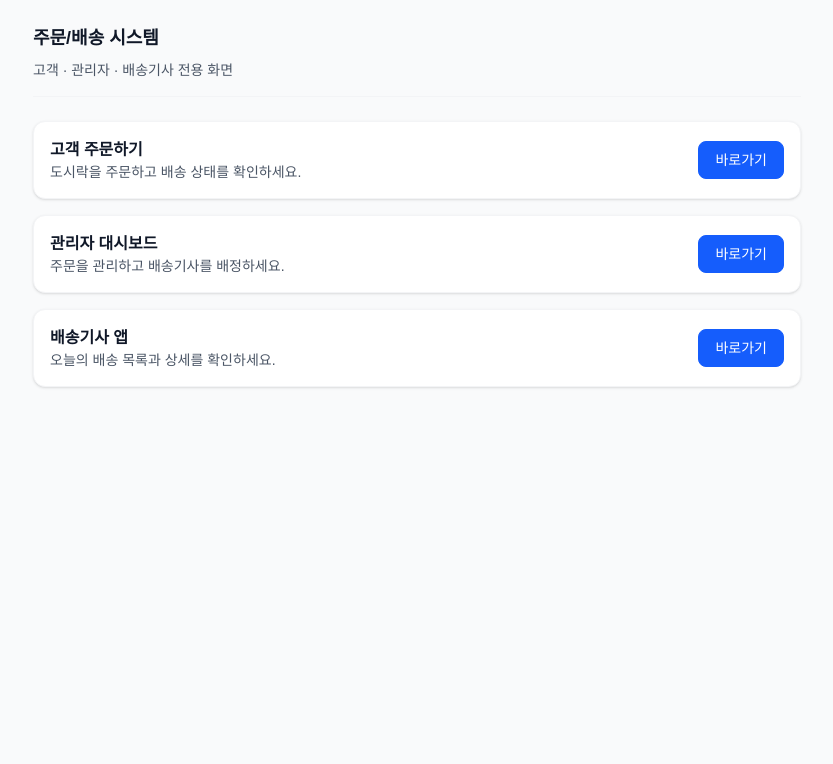
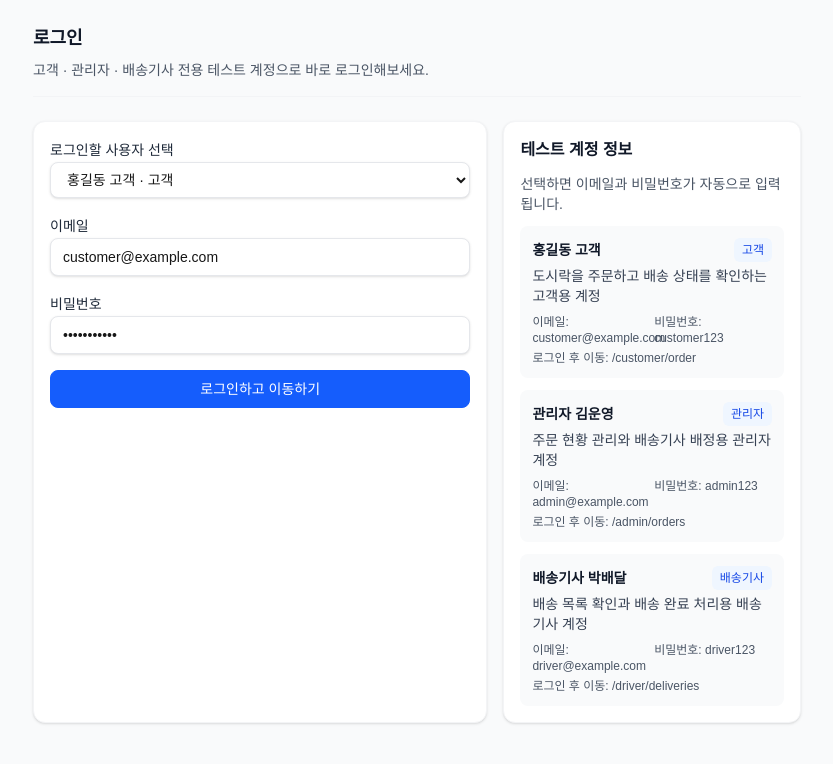
Before and after one commit to soohyun4747/vacation-dosirak-order, a Next.js app: page / in a window 1280 px wide. Shown: the top 764 px of the page, without its empty margins (223-1056 px from the left). Built offline with nearby package versions, Linux system fonts and the light colour scheme.

Commit message:
Add login landing page with mock user accounts

```diff
--- a/app/page.tsx
+++ b/app/page.tsx
@@ -1,32 +1,139 @@
-import Link from 'next/link';
+'use client';
+
+import { FormEvent, useMemo, useState } from 'react';
+import { useRouter } from 'next/navigation';
 import { Button } from '../src/components/common/Button';
 import { Card } from '../src/components/common/Card';
+import { Input } from '../src/components/common/Input';
 import { PageHeader } from '../src/components/common/PageHeader';
+import { Select } from '../src/components/common/Select';
+import { mockUsers, roleLabels } from '../src/mock/users';
 
-const roles = [
-  { title: '고객 주문하기', href: '/customer/order', desc: '도시락을 주문하고 배송 상태를 확인하세요.' },
-  { title: '관리자 대시보드', href: '/admin/orders', desc: '주문을 관리하고 배송기사를 배정하세요.' },
-  { title: '배송기사 앱', href: '/driver/deliveries', desc: '오늘의 배송 목록과 상세를 확인하세요.' },
-];
+const findUserById = (id: string) => mockUsers.find((user) => user.id === id);
 
 export default function Home() {
+  const router = useRouter();
+  const defaultUser = useMemo(() => mockUsers[0], []);
+  const [selectedUserId, setSelectedUserId] = useState(defaultUser?.id ?? '');
+  const [email, setEmail] = useState(defaultUser?.email ?? '');
+  const [password, setPassword] = useState(defaultUser?.password ?? '');
+  const [error, setError] = useState('');
+
+  const handleSubmit = (event: FormEvent<HTMLFormElement>) => {
+    event.preventDefault();
+    const matched = mockUsers.find(
+      (user) => user.email === email.trim() && user.password === password.trim(),
+    );
+
+    if (matched) {
+      setError('');
+      router.push(matched.redirect);
+      return;
+    }
+
+    setError('이메일 혹은 비밀번호가 올바르지 않습니다. 아래의 테스트 계정 정보를 확인해주세요.');
+  };
+
   return (
     <div className="space-y-6">
-      <PageHeader title="주문/배송 시스템" description="고객 · 관리자 · 배송기사 전용 화면" />
-      <div className="grid gap-4">
-        {roles.map((role) => (
-          <Card key={role.title}>
-            <div className="flex items-center justify-between gap-4">
-              <div>
-                <h2 className="text-base font-semibold text-gray-900">{role.title}</h2>
-                <p className="text-sm text-gray-600">{role.desc}</p>
-              </div>
-              <Link href={role.href}>
-                <Button className="whitespace-nowrap">바로가기</Button>
-              </Link>
+      <PageHeader title="로그인" description="고객 · 관리자 · 배송기사 전용 테스트 계정으로 바로 로그인해보세요." />
+
+      <div className="grid gap-4 md:grid-cols-5">
+        <Card className="md:col-span-3">
+          <form onSubmit={handleSubmit} className="space-y-4">
+            <div className="space-y-2">
+              <label className="text-sm font-medium text-gray-800" htmlFor="mock-user-select">
+                로그인할 사용자 선택
+              </label>
+              <Select
+                id="mock-user-select"
+                value={selectedUserId}
+                onChange={(event) => {
+                  const user = findUserById(event.target.value);
+                  setSelectedUserId(event.target.value);
+                  if (user) {
+                    setEmail(user.email);
+                    setPassword(user.password);
+                    setError('');
+                  }
+                }}
+              >
+                {mockUsers.map((user) => (
+                  <option key={user.id} value={user.id}>
+                    {`${user.name} · ${roleLabels[user.role]}`}
+                  </option>
+                ))}
+              </Select>
             </div>
-          </Card>
-        ))}
+
+            <div className="space-y-2">
+              <label className="text-sm font-medium text-gray-800" htmlFor="email">
+                이메일
+              </label>
+              <Input
+                id="email"
+                name="email"
+                value={email}
+                onChange={(event) => setEmail(event.target.value)}
+                placeholder="mock 계정 이메일"
+                type="email"
+                required
+              />
+            </div>
+
+            <div className="space-y-2">
+              <label className="text-sm font-medium text-gray-800" htmlFor="password">
+                비밀번호
+              </label>
+              <Input
+                id="password"
+                name="password"
+                value={password}
+                onChange={(event) => setPassword(event.target.value)}
+                placeholder="mock 계정 비밀번호"
+                type="password"
+                required
+              />
+            </div>
+
+            {error && <p className="text-sm text-red-600">{error}</p>}
+
+            <Button type="submit" className="w-full">
+              로그인하고 이동하기
+            </Button>
+          </form>
+        </Card>
+
+        <Card className="md:col-span-2">
+          <div className="space-y-3">
+            <h2 className="text-base font-semibold text-gray-900">테스트 계정 정보</h2>
+            <p className="text-sm text-gray-600">선택하면 이메일과 비밀번호가 자동으로 입력됩니다.</p>
+            <ul className="space-y-3">
+              {mockUsers.map((user) => (
+                <li key={user.id} className="rounded-lg bg-gray-50 p-3 text-sm">
+                  <div className="flex items-center justify-between">
+                    <div className="font-semibold text-gray-900">{user.name}</div>
+                    <span className="rounded-md bg-blue-50 px-2 py-1 text-xs font-medium text-blue-700">
+                      {roleLabels[user.role]}
+                    </span>
+                  </div>
+                  <div className="mt-1 text-gray-700">{user.description}</div>
+                  <div className="mt-2 grid grid-cols-1 gap-1 text-xs text-gray-600 sm:grid-cols-2">
+                    <div>
+                      <span className="font-medium">이메일:</span> {user.email}
+                    </div>
+                    <div>
+                      <span className="font-medium">비밀번호:</span> {user.password}
+                    </div>
+                    <div className="sm:col-span-2">
+                      <span className="font-medium">로그인 후 이동:</span> {user.redirect}
+                    </div>
+                  </div>
+                </li>
+              ))}
+            </ul>
+          </div>
+        </Card>
       </div>
     </div>
   );
--- /dev/null
+++ b/src/mock/users.ts
@@ -0,0 +1,47 @@
+export type UserRole = 'customer' | 'admin' | 'driver';
+
+export interface MockUser {
+  id: string;
+  role: UserRole;
+  name: string;
+  email: string;
+  password: string;
+  redirect: string;
+  description: string;
+}
+
+export const mockUsers: MockUser[] = [
+  {
+    id: 'mock-customer',
+    role: 'customer',
+    name: '홍길동 고객',
+    email: 'customer@example.com',
+    password: 'customer123',
+    redirect: '/customer/order',
+    description: '도시락을 주문하고 배송 상태를 확인하는 고객용 계정',
+  },
+  {
+    id: 'mock-admin',
+    role: 'admin',
+    name: '관리자 김운영',
+    email: 'admin@example.com',
+    password: 'admin123',
+    redirect: '/admin/orders',
+    description: '주문 현황 관리와 배송기사 배정용 관리자 계정',
+  },
+  {
+    id: 'mock-driver',
+    role: 'driver',
+    name: '배송기사 박배달',
+    email: 'driver@example.com',
+    password: 'driver123',
+    redirect: '/driver/deliveries',
+    description: '배송 목록 확인과 배송 완료 처리용 배송기사 계정',
+  },
+];
+
+export const roleLabels: Record<UserRole, string> = {
+  customer: '고객',
+  admin: '관리자',
+  driver: '배송기사',
+};
```
